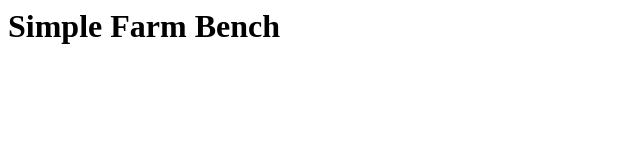
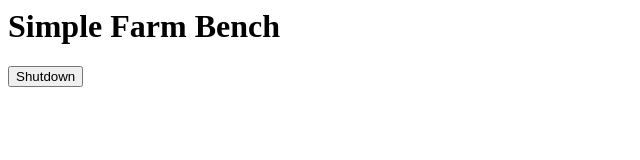
Before and after one commit to iceman198/simplefarmbench, a website: page nodejs/index.html in a window 1280 px wide. Shown: the whole page, without its empty margins (0-640 px from the left). Drawn offline with nearby package versions, Linux system fonts and the light colour scheme; no server answers.

Commit message:
shutdown

```diff
--- a/nodejs/index.html
+++ b/nodejs/index.html
@@ -5,6 +5,12 @@
     <title>Farm Bench</title>
     <script src="https://ajax.googleapis.com/ajax/libs/jquery/3.4.1/jquery.min.js"></script>
     <script type="text/javascript">
+        function shutdown() {
+            $.get("http://gardenbench.local:8080/service?cmd=shutdown", function (response) {
+                let data = response;
+                document.getElementById("tempf").innerHTML = data;
+            });
+        }
         function init() {
             setInterval(function () {
                 $.get("http://gardenbench.local:8080/service?cmd=gettempf", function (response) {
@@ -35,6 +41,7 @@
     <div id="tempc"></div>
     <div id="humidity"></div>
     <div id="lamp"></div>
+    <div><button onclick="shutdown()">Shutdown</button></div>
 </body>
 
 </html>
```
